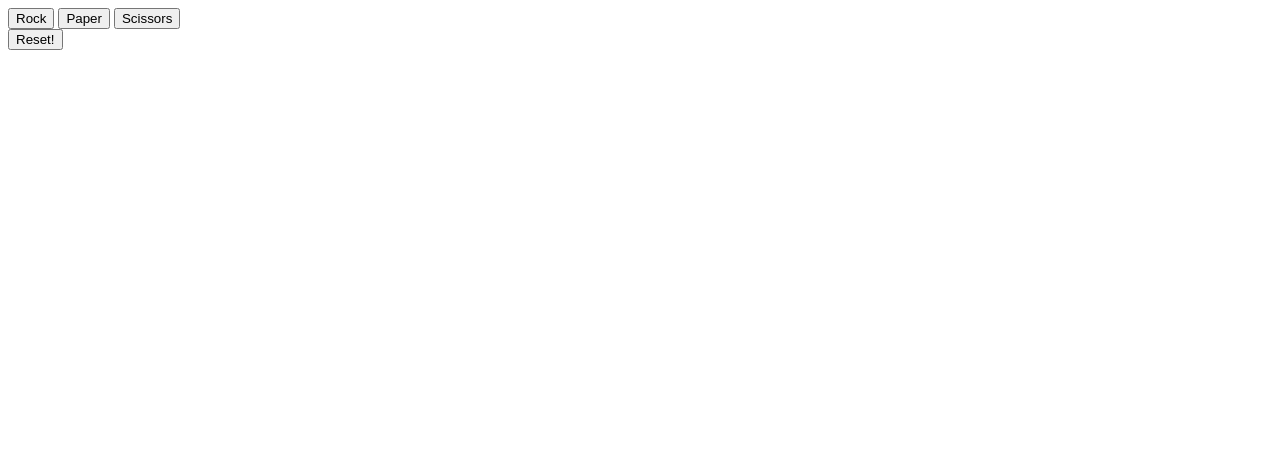
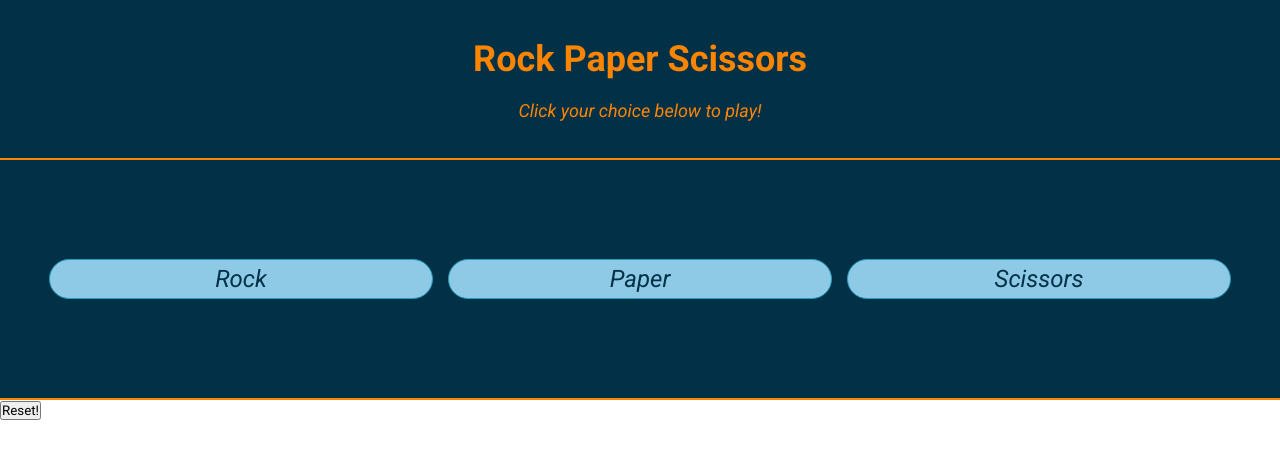
Before and after one commit to SlothSan/odin-rock-paper-scissors, a plain HTML site: page index.html in a window 1280 px wide. Drawn offline with Linux system fonts and the light colour scheme.

Commit message:
Styling WIP.

```diff
--- a/index.html
+++ b/index.html
@@ -5,19 +5,32 @@
     <meta http-equiv="X-UA-Compatible" content="IE=edge">
     <meta name="viewport" content="width=device-width, initial-scale=1.0">
     <title>Rock Paper Scissors</title>
+    <link rel="stylesheet" href="./styles.css">
 </head>
 <body>
+    <div id="container">
+
+        <div id="title-container">
+            <h1>Rock Paper Scissors</h1>
+            <p class="sub-heading">Click your choice below to play!</p>
+        </div>
+
         <div class="btn-container">
-        <button id="0">Rock</button>
-        <button id="1">Paper</button>
-        <button id="2">Scissors</button>
+            <button id="0" class="btn-choice">Rock</button>
+            <button id="1" class="btn-choice">Paper</button>
+            <button id="2" class="btn-choice">Scissors</button>
         </div>
 
         <div id="result-container"></div>
+
+        <div class="score-container"></div>
             <div id="player-score-container"></div>
             <div id="computer-score-container"></div>
+        </div>
+
         <button id="reset">Reset!</button>
+    </div>
 
-<script src="./javascript.js"></script>   <!--Change this back to JS.js when refactoring complete!-->
+<script src="./javascript.js"></script>
 </body>
 </html>
--- a/styles.css
+++ b/styles.css
@@ -0,0 +1,89 @@
+/*Import Roboto Font*/
+@import url('https://fonts.googleapis.com/css2?family=Roboto:ital,wght@0,100;0,300;0,400;0,500;0,700;0,900;1,100;1,300;1,400;1,500;1,700;1,900&display=swap');
+
+* {
+    box-sizing: border-box;
+    padding: 0;
+    margin: 0;
+    font-family: 'Roboto', sans-serif;
+}
+
+
+/*Color variables*/
+:root {
+    --dark-blue: #023047;
+    --light-blue: #8ecae6;
+    --teal: #219ebc;
+    --yellow: #ffb703;
+    --orange: #fb8500;
+}
+
+
+#container {
+    display: flex;
+    flex-direction: column;
+    align-items: center;
+    width: 100%;
+}
+
+#title-container {
+    display: flex;
+    flex-direction: column;
+    background-color: var(--dark-blue);
+    color: var(--orange);
+    width: 100%;
+    justify-content: center;
+    align-items: center;
+    text-align: center;
+    height: 20vh;
+    border-bottom: var(--orange) 2px solid;
+}
+
+h1 {
+    font-size: 36px;
+    margin-bottom: 20px;
+    font-weight: 700;
+}
+
+.sub-heading {
+    font-size: 18px;
+    font-style: italic;
+}
+
+.btn-container {
+    background-color: var(--dark-blue);
+    width: 100%;
+    display: flex;
+    justify-content: center;
+    align-items: center;
+    gap: 15px;
+    height: 30vh;
+    border-bottom: var(--orange) 2px solid;
+}
+
+.btn-choice {
+    width: 30%;
+    background-color: var(--light-blue);
+    color: var(--dark-blue);
+    transition: 0.25s;
+    font-size: 24px;
+    font-style: italic;
+    border: var(--teal) 1px solid;
+    border-radius: 25px;
+    cursor: pointer;
+    padding-bottom: 5px;
+    padding-top: 5px;
+}
+
+.btn-choice:hover {
+    background-color: var(--dark-blue);
+    border: var(--orange) 2px solid;
+    color: var(--orange);
+}
+
+.btn-choice:active {
+    transition: 0.1s;
+    background-color: var(--dark-blue);
+    box-shadow: 0 5px #666;
+    transform: translateY(4px);
+}
```
Lines whose indentation alone changed are shown as unchanged.
